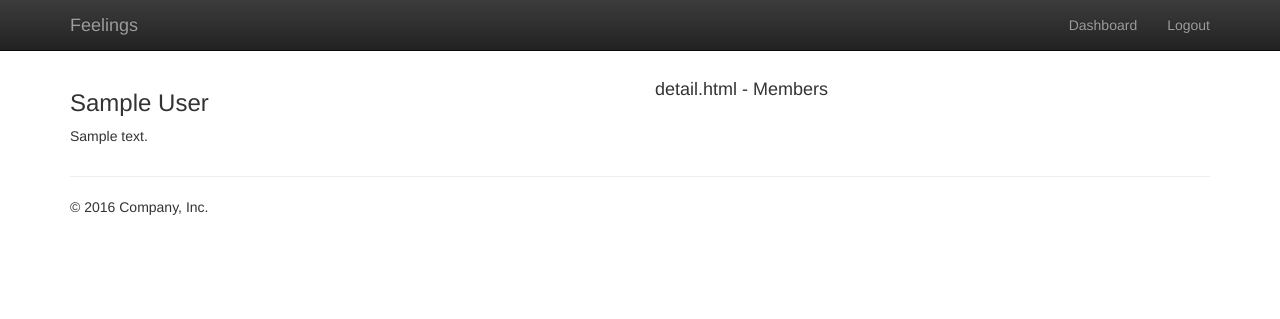
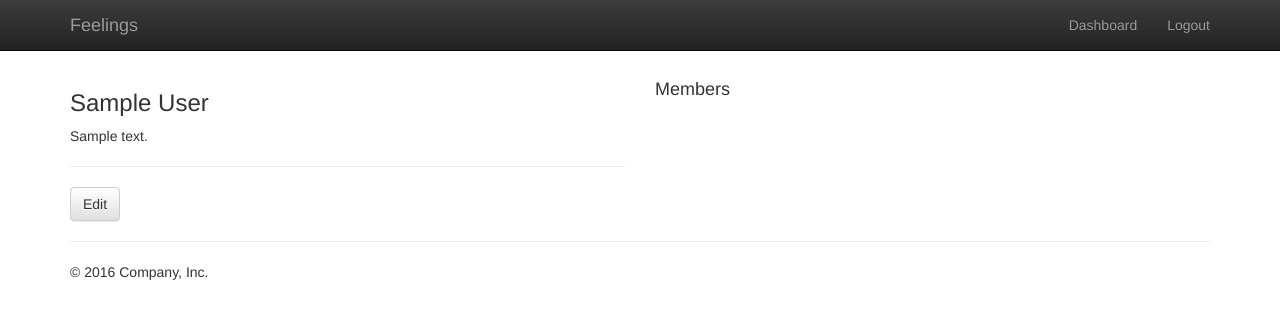
Before and after one commit to d4m3/Treehouse, a Django app: template groups/templates/companies/detail.html in a window 1280 px wide. Shown: the top 319 px of the page. Run offline with Django 3.2, Linux system fonts and the light colour scheme; a user stored in the database is signed in; data comes from the database, SQL or seed files in the repository; both versions use the stored data as it was after the commit; tables that the repository leaves empty hold one stand-in row (values such as "Sample post"); the template is opened without the code that fills it: values that come from a table or form of the project are taken from there, most other values are stand-ins (such as "Sample title", 1, 10 or a date in 2020); parts of the project's set-up code (start-up, migrations or seed data) failed here and were passed over; some libraries are stand-ins or nearby versions.

Commit message:
Fixed display of Member and glyphy-star

```diff
--- a/groups/templates/companies/detail.html
+++ b/groups/templates/companies/detail.html
@@ -7,15 +7,20 @@
         <div class="row">
             <div class="col-md-6">
                 <h3>{{ object.name }}</h3>
-                    {{ object.description|linebreaks}}
+                    {{ object.description|linebreaks }}
+                    {% if user == object.created_by %}
+                        <hr>
+                        <a href="{% url 'groups:companies:update' slug=object.slug %}" class="btn btn-default">Edit</a>
+                    {% endif %}
             </div>
                 <div class="col-md-6">
-                    <h4>detail.html - Members</h4>
+                    <h4>Members</h4>
                     <div class="list-group">
                         {% for member in object.members.all %}
-                            <a href="#" class="list-group-item">{{ member.get_full_name }}</a>
+                            <a href="#" class="list-group-item">
                                 {% if member == object.created_by %}<i class="glyphicon glyphicon-star"></i>{% endif %}
                                     {{ member.get_full_name }}
+                            </a>
                         {% endfor %}
                     </div>
                 </div>
--- a/users/templates/users/dashboard.html
+++ b/users/templates/users/dashboard.html
@@ -39,7 +39,7 @@
                 <h3>Companies</h3>
                 <div class="list-group">
                     {% for company in user.companies.all %}
-                        <a href="#" class="list-group-item">{{ company.name }}</a>
+                        <a href="{% url 'groups:companies:detail' slug=company.slug %}" class="list-group-item">{{ company.name }}</a>
                     {% endfor %}
                 </div>
             </div>
```
Also changed, not shown: db.sqlite3.
